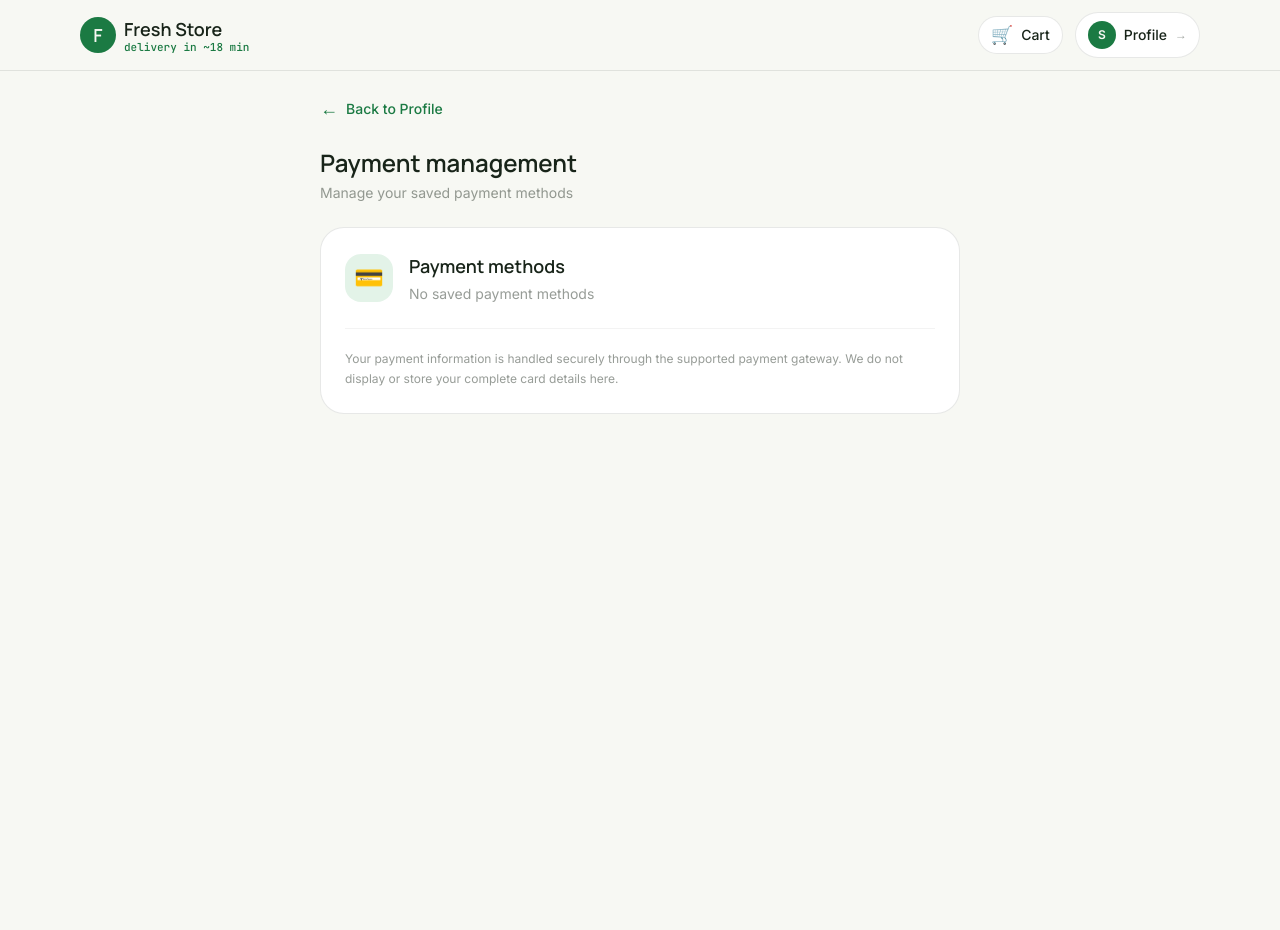
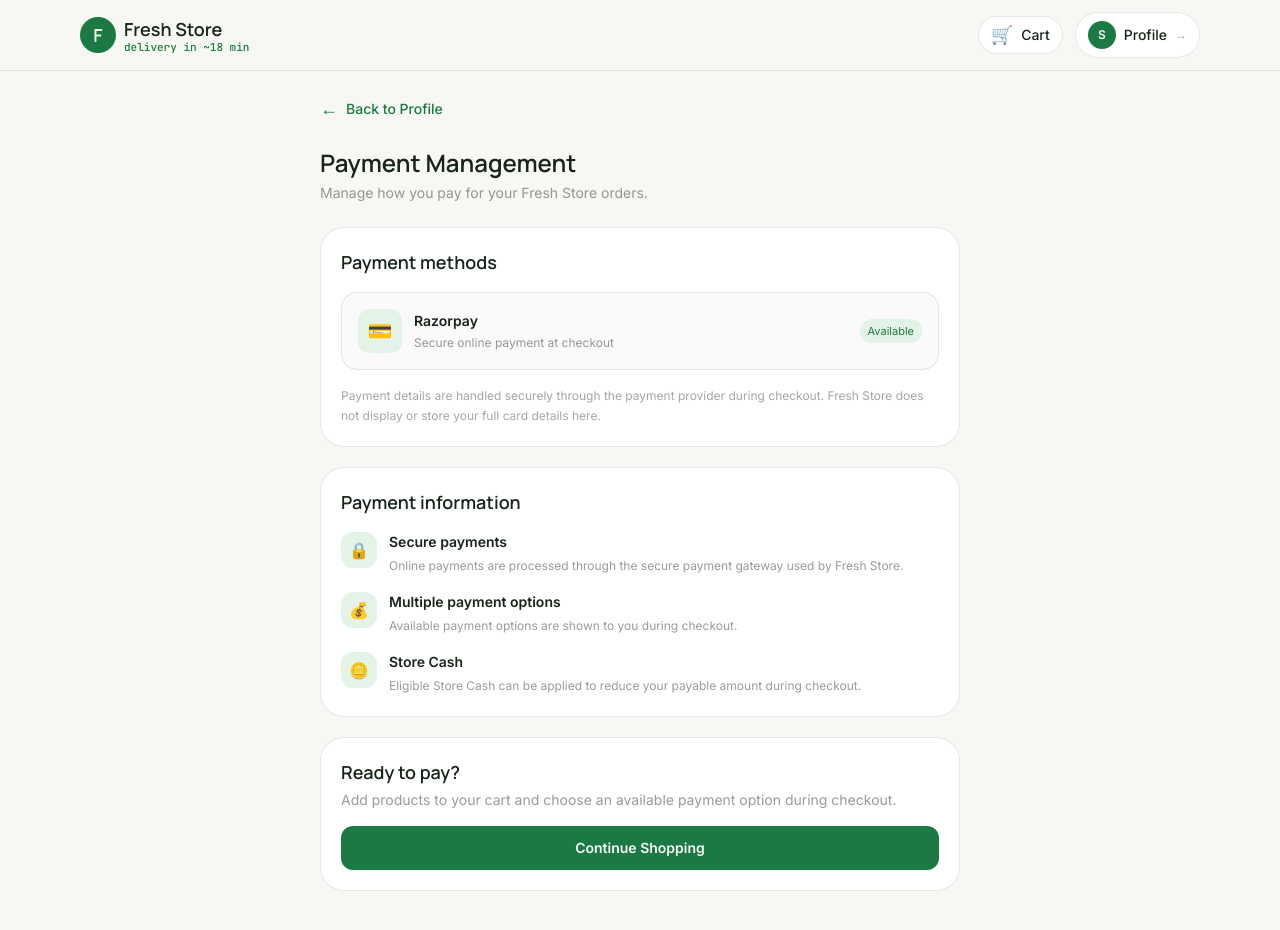
Before and after one commit to prashanthreddy-134/fresh-store, a React (Vite) app in the folder customer-web/: page /profile/payments in a window 1280 px wide. Shown: the top 930 px of the page. Before the commit the page ends 800 px from the top, so only its background shows below. Built offline with nearby package versions, Linux system fonts and the light colour scheme; no server answers; sample sign-in values are in the browser's storage.

Commit message:
Fix customer payment management page

```diff
--- a/customer-web/src/pages/ProfilePayments.jsx
+++ b/customer-web/src/pages/ProfilePayments.jsx
@@ -9,7 +9,10 @@ export default function ProfilePayments() {
       <NavBar />
 
       <main className="max-w-2xl mx-auto px-4 py-6 pb-12">
+
+        {/* Back to Profile */}
         <button
+          type="button"
           onClick={() => navigate("/profile")}
           className="flex items-center gap-2 text-sm font-medium text-leaf hover:opacity-70 transition mb-6"
         >
@@ -17,39 +20,151 @@ export default function ProfilePayments() {
           Back to Profile
         </button>
 
+        {/* Header */}
+        <div className="mb-6">
           <h1 className="font-display font-800 text-2xl text-ink">
-          Payment management
+            Payment Management
           </h1>
 
-        <p className="text-sm text-ink/45 mt-1 mb-6">
-          Manage your saved payment methods
+          <p className="text-sm text-ink/45 mt-1">
+            Manage how you pay for your Fresh Store orders.
           </p>
+        </div>
 
-        <div className="bg-white rounded-[24px] border border-ink/10 p-6">
-          <div className="flex items-center gap-4">
-            <div className="w-12 h-12 rounded-2xl bg-leaf-light grid place-items-center text-2xl">
+        {/* Current Payment Method */}
+        <div className="bg-white rounded-[24px] border border-ink/10 p-5">
+
+          <h2 className="font-display font-800 text-lg mb-4">
+            Payment methods
+          </h2>
+
+          <div className="rounded-2xl border border-ink/10 bg-ink/[0.02] p-4">
+
+            <div className="flex items-center gap-3">
+
+              <div className="w-11 h-11 rounded-xl bg-leaf-light grid place-items-center text-xl shrink-0">
                 💳
               </div>
 
-            <div>
-              <h2 className="font-display font-800 text-lg">
-                Payment methods
+              <div className="flex-1 min-w-0">
+                <p className="font-semibold text-sm text-ink">
+                  Razorpay
+                </p>
+
+                <p className="text-xs text-ink/45 mt-1">
+                  Secure online payment at checkout
+                </p>
+              </div>
+
+              <span className="text-[11px] bg-leaf-light text-leaf px-2 py-1 rounded-full shrink-0">
+                Available
+              </span>
+
+            </div>
+
+          </div>
+
+          <p className="text-xs text-ink/40 mt-4 leading-5">
+            Payment details are handled securely through the payment provider
+            during checkout. Fresh Store does not display or store your full
+            card details here.
+          </p>
+
+        </div>
+
+        {/* Payment Information */}
+        <div className="bg-white rounded-[24px] border border-ink/10 p-5 mt-5">
+
+          <h2 className="font-display font-800 text-lg mb-4">
+            Payment information
           </h2>
 
-              <p className="text-sm text-ink/45 mt-1">
-                No saved payment methods
+          <div className="space-y-4">
+
+            {/* Secure payments */}
+            <div className="flex gap-3">
+
+              <div className="w-9 h-9 rounded-xl bg-leaf-light grid place-items-center shrink-0">
+                🔒
+              </div>
+
+              <div>
+                <p className="font-semibold text-sm text-ink">
+                  Secure payments
                 </p>
+
+                <p className="text-xs text-ink/45 mt-1 leading-5">
+                  Online payments are processed through the secure payment
+                  gateway used by Fresh Store.
+                </p>
+              </div>
+
+            </div>
+
+            {/* Multiple methods */}
+            <div className="flex gap-3">
+
+              <div className="w-9 h-9 rounded-xl bg-leaf-light grid place-items-center shrink-0">
+                💰
+              </div>
+
+              <div>
+                <p className="font-semibold text-sm text-ink">
+                  Multiple payment options
+                </p>
+
+                <p className="text-xs text-ink/45 mt-1 leading-5">
+                  Available payment options are shown to you during checkout.
+                </p>
+              </div>
+
+            </div>
+
+            {/* Store Cash */}
+            <div className="flex gap-3">
+
+              <div className="w-9 h-9 rounded-xl bg-leaf-light grid place-items-center shrink-0">
+                🪙
+              </div>
+
+              <div>
+                <p className="font-semibold text-sm text-ink">
+                  Store Cash
+                </p>
+
+                <p className="text-xs text-ink/45 mt-1 leading-5">
+                  Eligible Store Cash can be applied to reduce your payable
+                  amount during checkout.
+                </p>
+              </div>
+
+            </div>
+
           </div>
         </div>
 
-          <div className="mt-6 pt-5 border-t border-ink/5">
-            <p className="text-xs text-ink/45 leading-5">
-              Your payment information is handled securely through the
-              supported payment gateway. We do not display or store your
-              complete card details here.
+        {/* Go to Checkout */}
+        <div className="bg-white rounded-[24px] border border-ink/10 p-5 mt-5">
+
+          <h2 className="font-display font-800 text-lg">
+            Ready to pay?
+          </h2>
+
+          <p className="text-sm text-ink/45 mt-1 mb-4">
+            Add products to your cart and choose an available payment option
+            during checkout.
           </p>
+
+          <button
+            type="button"
+            onClick={() => navigate("/")}
+            className="w-full bg-leaf text-cream rounded-xl py-3 font-semibold text-sm"
+          >
+            Continue Shopping
+          </button>
+
         </div>
-        </div>
+
       </main>
     </div>
   );
```
Lines whose indentation alone changed are shown as unchanged.
